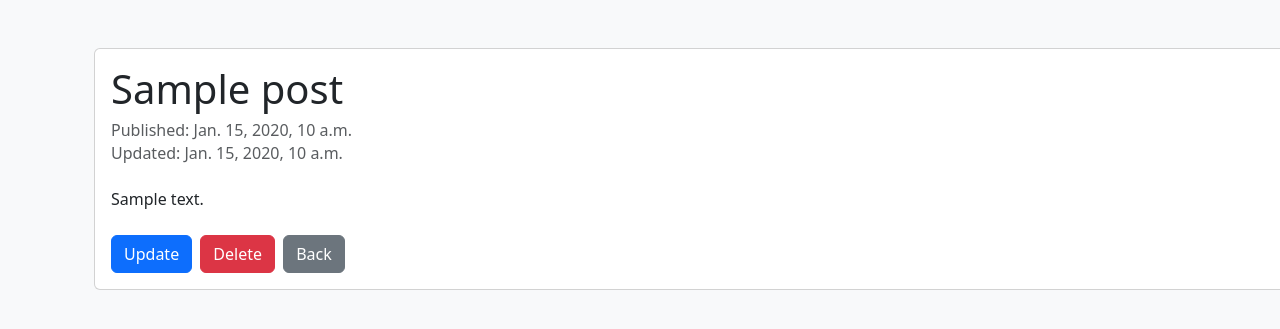
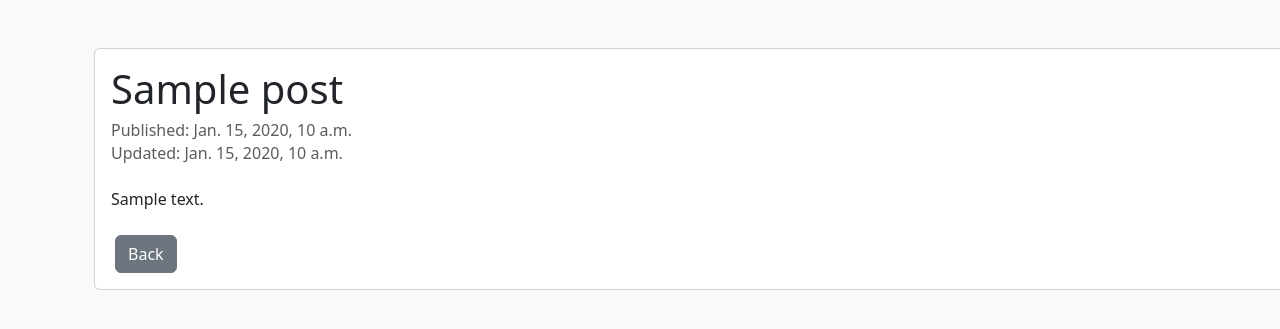
Before and after one commit to Alvix11/personal-blog, a Django app: template blog/templates/post_detail.html in a window 1280 px wide; the page is wider, and only the part inside the window is pictured. Shown: the part 56-385 px from the top of that part. Run offline with Django 5.2, Linux system fonts and the light colour scheme; the template is opened without the code that fills it: most values are stand-ins (such as "Sample title", 1, 10 or a date in 2020).

Commit message:
Added a condition so the delete and update buttons are only visible when the user is an admin

```diff
--- a/blog/templates/post_detail.html
+++ b/blog/templates/post_detail.html
@@ -12,8 +12,10 @@
         <h6 class="card-subtitle mb-4 text-body-secondary">Updated: {{ post.update_date }}</h6>
 
         <p class="card-text mb-4">{{ post.content }}</p>
-        <a href="{% url 'update' post.pk %}" class="btn btn-primary">Update</a>
-        <a href="{% url 'delete' post.pk %}" class="btn btn-danger ms-1">Delete</a>
+        {% if user.is_authenticated and user.is_staff %}
+            <a href="{% url 'update' post.pk %}" class="btn btn-primary">Update</a>
+            <a href="{% url 'delete' post.pk %}" class="btn btn-danger ms-1">Delete</a>
+        {% endif %}
         <a href="{% url 'list' %}" class="btn btn-secondary ms-1">Back</a>
 
     </div>
```
